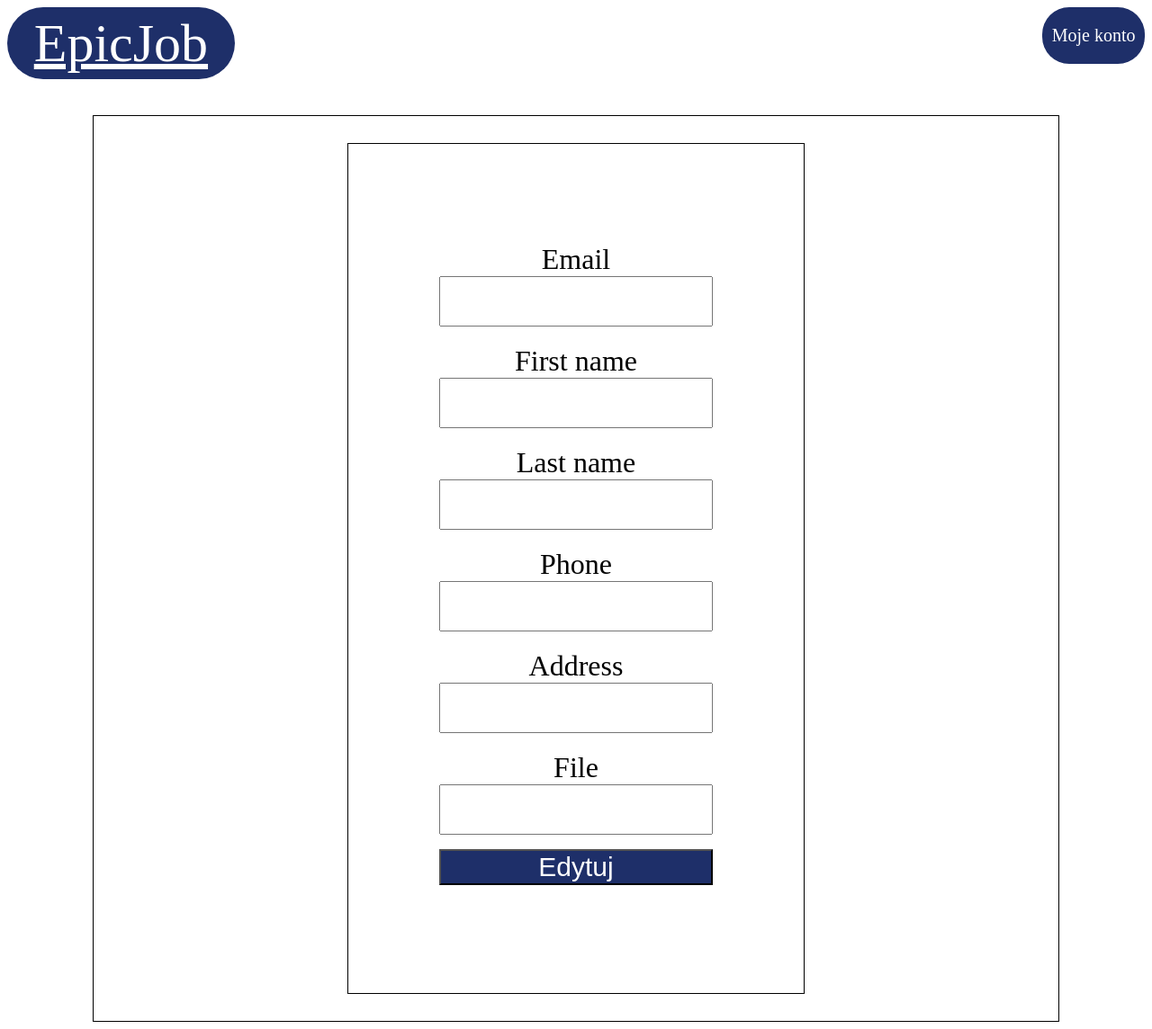
After one commit to BartlomiejDygon/Epicode_zadanie, a Symfony app: template templates/user/edit.html.twig in a window 1280 px wide. The commit adds this page. Shown: the whole page at 90% size. Run offline with Twig, Linux system fonts and the light colour scheme; the template is opened without the code that fills it, so the values that code supplies are empty; form fields are guessed from the names that the template uses; some libraries are stand-ins or nearby versions.

Commit message:
add edit user

```diff
--- a/src/Controller/JobApplicationController.php
+++ b/src/Controller/JobApplicationController.php
@@ -32,8 +32,10 @@ class JobApplicationController extends AbstractController
 			throw $this->createAccessDeniedException('You are not allowed to access this section');
 		}
 
-		if ($user->getFile() === null) {
-			throw $this->createAccessDeniedException('You are not allowed to access this section');
+//		dd($user->getFile());
+		if (!$user->getFile()) {
+			$this->addFlash('error', 'Dodaj CV');
+			return $this->redirectToRoute('user_edit');
 		}
 
 		$jobApplication = new JobApplication($jobOffer, $user);
--- a/templates/base.html.twig
+++ b/templates/base.html.twig
@@ -25,6 +25,8 @@
                         <p>Nie masz jeszcze konta ?</p>
                         <a href="{{ path('user_add') }}" class="button_main_navi">Zarejestruj się</a>
                     {% else %}
+                        <a href="{{ path('user_edit') }}" class="button_main_navi">Edycja</a>
+                        <p>------------------</p>
                         <a href="{{ path('app_logout') }}" class="button_main_navi">Wyloguj się</a>
                     {% endif %}
                 </div>
--- /dev/null
+++ b/templates/user/edit.html.twig
@@ -0,0 +1,60 @@
+{% extends 'base.html.twig' %}
+
+{% block title %}Edit {% endblock %}
+
+{% block body %}
+    <div class="five form_container">
+        {% for message in app.flashes('error') %}
+            <div class="alert alert-success">
+                {{ message }}
+            </div>
+        {% endfor %}
+        <div class="five ">
+            {{ form_start(form) }}
+            <div class="ten form_group">
+                <div class="ten flex_column">
+                    {{ form_errors(form.email) }}
+                    {{ form_label(form.email) }}
+                    {{ form_widget(form.email) }}
+                </div>
+            </div>
+            <div class="ten form_group">
+                <div class="ten flex_column">
+                    {{ form_errors(form.firstName) }}
+                    {{ form_label(form.firstName) }}
+                    {{ form_widget(form.firstName) }}
+                </div>
+            </div>
+            <div class="ten form_group">
+                <div class="ten flex_column">
+                    {{ form_errors(form.lastName) }}
+                    {{ form_label(form.lastName) }}
+                    {{ form_widget(form.lastName) }}
+                </div>
+            </div>
+            <div class="ten form_group">
+                <div class="ten flex_column">
+                    {{ form_errors(form.phone) }}
+                    {{ form_label(form.phone) }}
+                    {{ form_widget(form.phone) }}
+                </div>
+            </div>
+            <div class="ten form_group">
+                <div class="ten flex_column">
+                    {{ form_errors(form.address) }}
+                    {{ form_label(form.address) }}
+                    {{ form_widget(form.address) }}
+                </div>
+            </div>
+            <div class="ten form_group">
+                <div class="ten flex_column">
+                    {{ form_errors(form.file) }}
+                    {{ form_label(form.file) }}
+                    {{ form_widget(form.file) }}
+                </div>
+            </div>
+            <button id="submit" type="submit" class="ten">Edytuj</button>
+            {{ form_end(form) }}
+        </div>
+    </div>
+{% endblock %}
```
Also changed, not shown: src/Controller/UserController.php (+37 -3 lines), src/Form/EditUserType.php (added, +60 -0 lines), src/Form/UserType.php (+8 -1 lines), src/Service/FileService.php (renamed from src/Service/UserService.php, +18 -4 lines), 11 other files.
